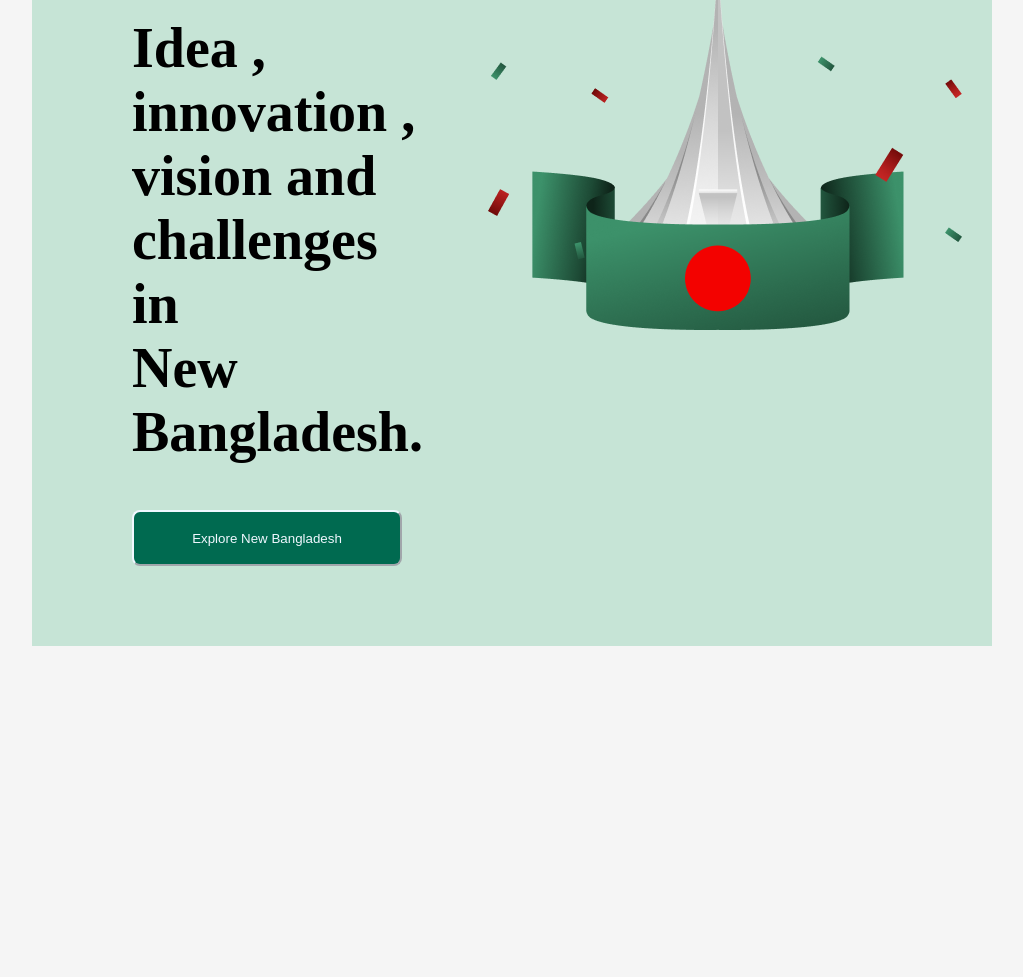
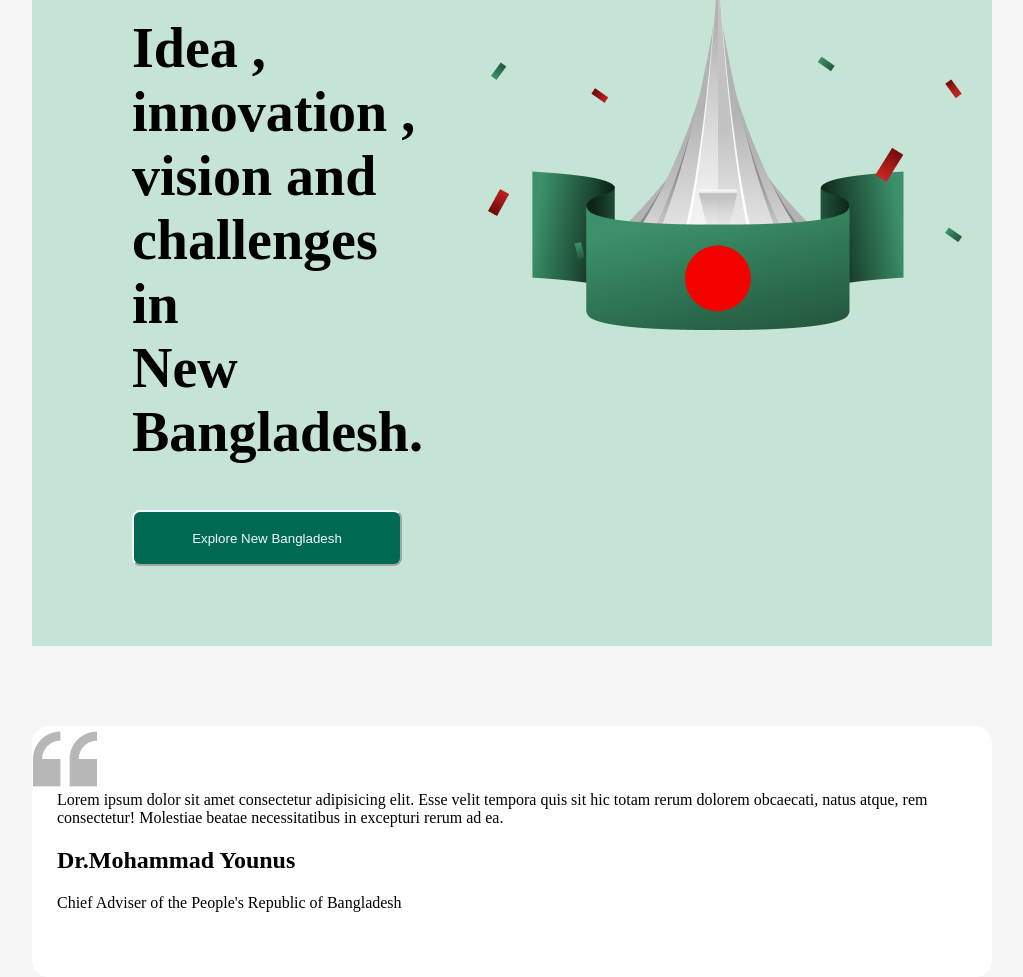
Before and after one commit to itzmun2811/First-Assignment, a plain HTML site: page index.html in a window 1280 px wide. Shown: the part 279-1256 px from the top of the page, without its empty margins (128-1151 px from the left). Before the commit the page ends 1005 px from the top, so only its background shows below. Drawn offline with Linux system fonts and the light colour scheme.

Commit message:
added special section

```diff
--- a/index.html
+++ b/index.html
@@ -37,6 +37,26 @@
            </div>
          </section>
 
+         <!-- pillar section -->
+
+
+
+         <!-- vision section -->
+
+
+         <!-- next part -->
+        <section>
+         <div class="container">
+         <p>Lorem ipsum dolor sit amet consectetur adipisicing elit.
+            Esse velit tempora quis sit hic totam rerum dolorem obcaecati,
+             natus atque, rem consectetur!
+            Molestiae beatae necessitatibus in excepturi rerum ad ea.
+         </p>
+      <h1>Dr.Mohammad Younus</h1>
+      <p>Chief Adviser of the People's Republic of Bangladesh</p>
+      </div>
+     </section>
+
 
 
 
--- a/styles/styles.css
+++ b/styles/styles.css
@@ -59,3 +59,26 @@ button{
     ;
     color: aliceblue;
 }
+
+
+
+
+
+
+
+
+
+
+
+
+
+.container{
+    border: 1px solid rgb(255, 255, 255);
+    padding: 48px 24px 48px 24px;
+    margin: 0 auto;
+    border-radius: 16px;
+    background-image:url("../assets/quote-bg.png") ;
+    background-color:rgb(255, 255, 255) ;
+    background-repeat: no-repeat;
+    background-position: top left inherit;
+}
```
